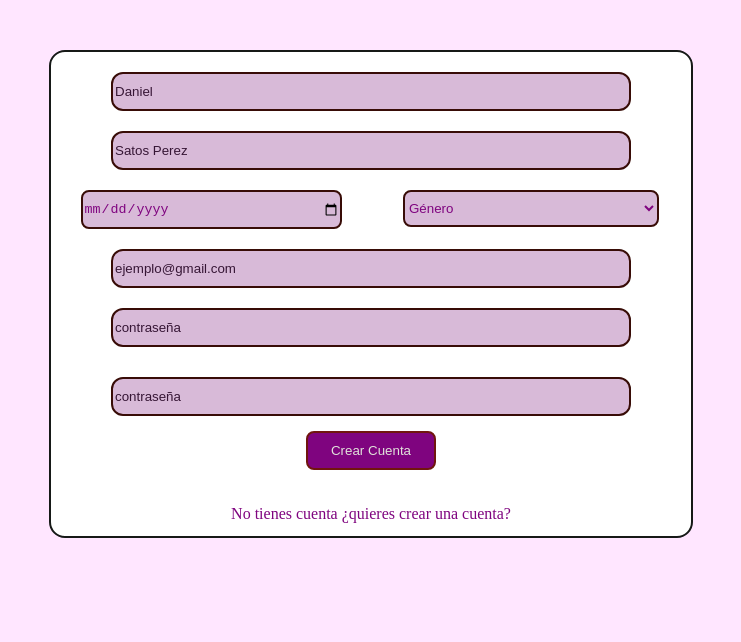
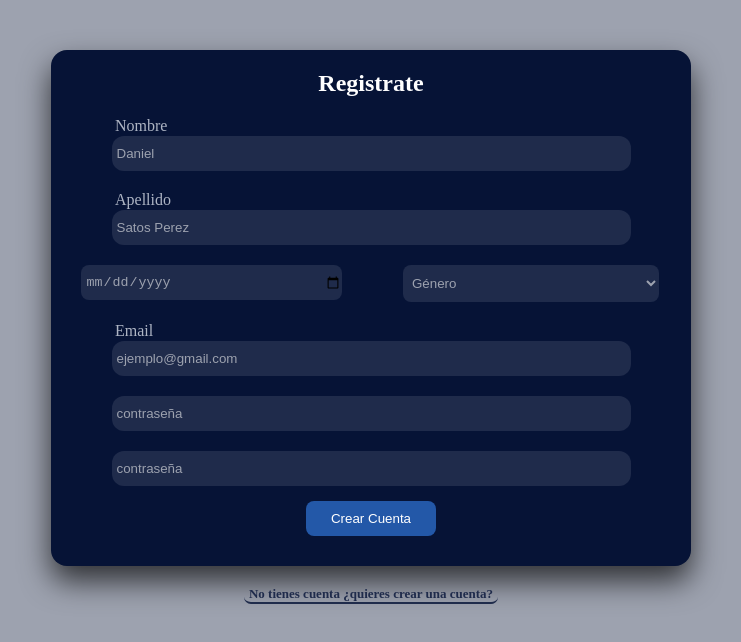
Before and after one commit to joseibara8/inicio-de-session, a website: page proyecto/frontend/register.html in a window 1280 px wide. Shown: the whole page, without its empty margins (269-1010 px from the left). Drawn offline with Linux system fonts and the light colour scheme.

Commit message:
cambio de tema de la pagina css

```diff
--- a/proyecto/frontend/register.html
+++ b/proyecto/frontend/register.html
@@ -8,7 +8,10 @@
 </head>
 <body>
     <div class="register-container">
+        <H2>Registrate</H2>
+        <label class="nombre" for="">Nombre</label>
         <input class="register-name" type="text" placeholder="Daniel">
+        <label class="nombre" for="">Apellido</label>
         <input class="register-surname" type="text" placeholder="Satos Perez">
         <div>
             <input type="date" id="register-birthdate" name="birthdate">
@@ -21,6 +24,7 @@
             <option value="femenino">Femenino</option>
             <option value="otro">Otro</option>
         </select>
+        <label class="nombre" for="">Email</label>
         <input class="register-email" type="email" placeholder="ejemplo@gmail.com">
         <span class="register-error-email"></span>
 
@@ -29,8 +33,8 @@
         <input class="register-password-confirm" type="password" placeholder="contraseña">
         <button class="register-button">Crear Cuenta</button>
         <span class="register-error"></span>
-        <a href="/" class="register-no-acaunt" >No tienes cuenta ¿quieres crear una cuenta?</a>
     </div>
+    <div class="div-no-account"><a href="/" class="loging-no-account" >No tienes cuenta ¿quieres crear una cuenta?</a></div>
     <script src="register.js"></script>
 </body>
 </html>
--- a/proyecto/frontend/register.js
+++ b/proyecto/frontend/register.js
@@ -83,9 +83,10 @@ register_button.addEventListener("click" ,(e) => {
     .then(data => {
         if (data === "*Este correo ya está registrado*") {
             register_error_email.textContent = data
-        }else{
+        }else if(data === "Usuario creado correctamente"){
+            register_error.style.color = "green"
             register_error.textContent = data
-        }
+        }register_error.textContent = data
     })
     .catch(error => {
         console.error(error);
--- a/proyecto/frontend/styles.css
+++ b/proyecto/frontend/styles.css
@@ -1,22 +1,22 @@
 body{
     margin:0;
-    background-color: #ffe6ff;
+    background-color: #9DA2AF;
 }
 
 
 .login-container{
-    background-color: #b82536;
+    background-color: #061336;
     display: flex;
     width: 50%;
     margin: auto;
     flex-direction: column;
     margin-top: 50px;
     border-radius: 16px;
-    border: 2px solid #161917;
     text-align: center  ;
+    box-shadow: 0px 15px 30px rgba(0,0,0,0.7);
 }
 .login-tittle{
-    color:#e1e3db ;
+    color:#FFFFFF ;
 }
 
 .login-email,.login-password{
@@ -26,21 +26,38 @@ body{
     height: 33px;
     border-radius: 12px;
     outline: none;
-    border: 2px solid #380c07;
-    background-color:#161917 ;
-    color: #e1e3db;
+    border: none;
+    padding-left: 5px;
+    background-color:#1F2B4B ;
+    color: #AEB5C4;
 
 }
 .login-email{
     margin-top: 0;
 }
 .login-email::placeholder{
-    color:#e1e3db ;
+    color:#AEB5C4  ;
+}
+.div-no-account{
+    display: flex;
 }
 .loging-no-account{
     margin-top: 5px;
-    color: #e1e3db;
+    color: #1F2B4B;
     text-decoration: none;
+    font-size: 13px;
+    margin: auto;
+    margin-top: 20px;
+    font-weight: 900;
+    border: 2px solid;
+    border-bottom-left-radius: 7px;
+    border-bottom-right-radius: 7px;
+    padding-left: 5px;
+    padding-right: 5px;
+    border-top: none;
+    border-right: none;
+    border-left: none;
+
 }
 
 .loging-no-account:hover{
@@ -53,36 +70,53 @@ body{
     margin-bottom: 10px;
     border-radius: 12px;
     border: none;
-    border: 2px solid #be847e ;
-    background-color:#161917;
-    color:#e1e3db ;
-    margin-top: 15px;
+    border: none ;
+    background-color:#3282F6;
+    color:#FFFFFF ;
+    margin-top: 25px;
+    margin-bottom: 30px;
 }
 
 .login-button:hover{
     scale: 1.1;
+    box-shadow: 0px 15px 30px rgba(255, 255, 255, 0.1);
 }
 
 .login-email:hover{
-    outline: 2px solid #e1e3db
+    outline: 2px solid #AEB5C4
 }
 .login-password:hover{
-    outline: 2px solid #e1e3db
+    outline: 2px solid #AEB5C4
 }
 
 /*-------------------REGISTER-----------------------/*/
 
 .register-container{
-   background-color:white;
+   background-color:#061336;
     display: grid;
     width: 50%;
     margin: auto;
     grid-template-columns: 1fr 1fr;
     margin-top: 50px;
     border-radius: 16px;
-    border: 2px solid #161917;
+    border: none;
     text-align: center  ;
+    box-shadow: 0px 15px 30px rgba(0,0,0,0.7);
 }
+h2{
+    grid-column: 1 / -1;
+    color: #FFFFFF;
+    margin-bottom: 0;
+}
+.nombre{
+    margin-bottom: 0;
+    color: #AEB5C4 ;
+    margin-top: 20px;
+    text-align: start;
+    margin-left: 20%;
+    margin-bottom: 1px;
+}
+
 .register-email,.register-password{
     width: 80%;
     margin: auto;
@@ -99,13 +133,13 @@ body{
 .register-password-confirm{
     width: 80%;
     margin: auto;
-    margin-top: 20px;
+    margin-top: 10px;
     height: 33px;
     border-radius: 12px;
     outline: none;
     border: 2px solid #380c07;
     grid-column: 1 / -1;
-    color: #e1e3db;
+    color: #AEB5C4 ;
 }
 .register-name,.register-surname{
     width: 80%;
@@ -116,33 +150,32 @@ body{
     outline: none;
     border: 2px solid #380c07;
     grid-column: 1 / -1;
-    color: #e1e3db;
+    color: #AEB5C4 ;
 
 }
 .register-name:hover{
-    outline: 2px solid #e1e3db
+    outline: 2px solid #AEB5C4
 }
 #register-birthdate:hover{
-    outline: 2px solid #e1e3db
+    outline: 2px solid #AEB5C4
 }
 #register-gender:hover{
-    outline: 2px solid #e1e3db
+    outline: 2px solid #AEB5C4
 }
 .register-password:hover{
-   outline: 2px solid #e1e3db
+   outline: 2px solid #AEB5C4
 }
 .register-email:hover{
-   outline: 2px solid #e1e3db
+   outline: 2px solid #AEB5C4
 }
 
 .register-surname:hover{
-    outline: 2px solid #e1e3db ;
+    outline: 2px solid #AEB5C4  ;
 }
 #register-gender,#register-birthdate{
     height: 30px;
     border-radius: 8px;
-    border: 2px solid #380c07;
-    color: #e1e3db;
+    color: #AEB5C4 ;
     margin: auto;
 
 }
@@ -174,25 +207,26 @@ body{
     margin-bottom: 10px;
     border-radius: 8px;
     border: none;
-    border: 2px solid #70160e ;
-    background-color:#7f047f;
-    color:#e1e3db ;
+    border: none;
+    background-color:#2358a8;
+    color:#FFFFFF ;
     margin-top: 15px;
     grid-column: 1 / -1;
     margin-bottom: 0;
 }
 .register-button:hover{
-        outline: 2px solid #e1e3db ;
+        outline: 2px solid #AEB5C4 ;
         transform: translateY(-2px);
+        box-shadow: 0px 15px 30px rgba(230, 219, 114, 0.15);
     }
 
 .register-no-acaunt{
     margin-top: 5px;
-    color: #e1e3db;
+    color: #AEB5C4 ;
     grid-column: 1 / -1;
     text-decoration: none;
     margin-bottom: 13px;
-    color: #7f047f;
+    color: #FFFFFF;
 }
 
 .register-no-acaunt:hover{
@@ -211,13 +245,22 @@ body{
 }
 
 .register-password-confirm,.register-email,.register-password,.register-name,.register-surname,#register-gender,#register-birthdate{
-    background-color: #d8bad8;
+    background-color: #1F2B4B;
     color: #7f047f;
+    border: none;
+    color:#9DA2AF;
+    padding-left: 5px;
 }
 .register-password-confirm::placeholder,.register-email::placeholder,.register-password::placeholder,.register-name::placeholder,.register-surname::placeholder,#register-gender::placeholder,#register-birthdate::placeholder{
-    color: #361635;
+    color: #9DA2AF;;
 }
 .register-error-edad,.register-error-email,.register-error-contraseña{
     grid-column: 1 / -1;
     color: rgb(180, 8, 8);
 }
+
+.login-button-error{
+
+}.register-name,.register-surname,.register-email{
+    margin-top: 0;
+}
```
Also changed, not shown: proyecto/frontend/index.html (+2 -1 lines).
